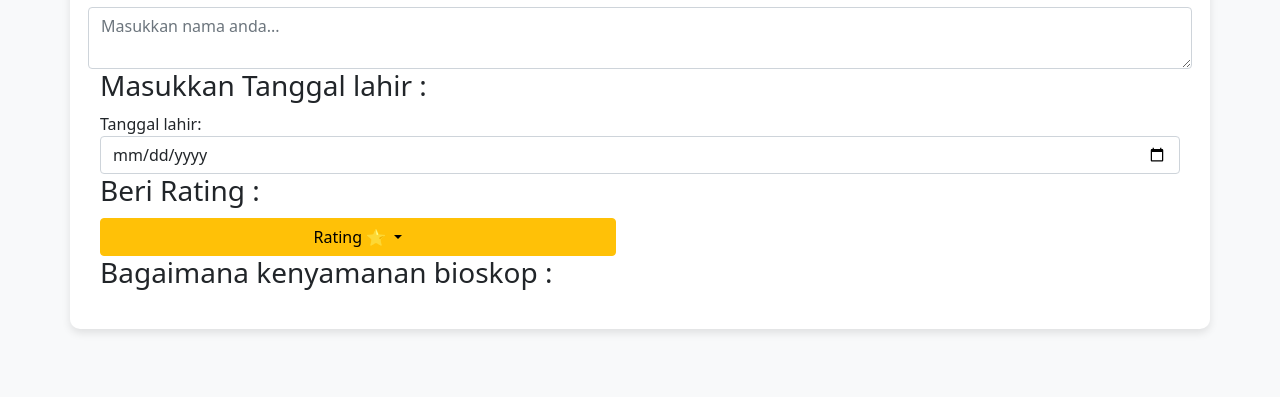
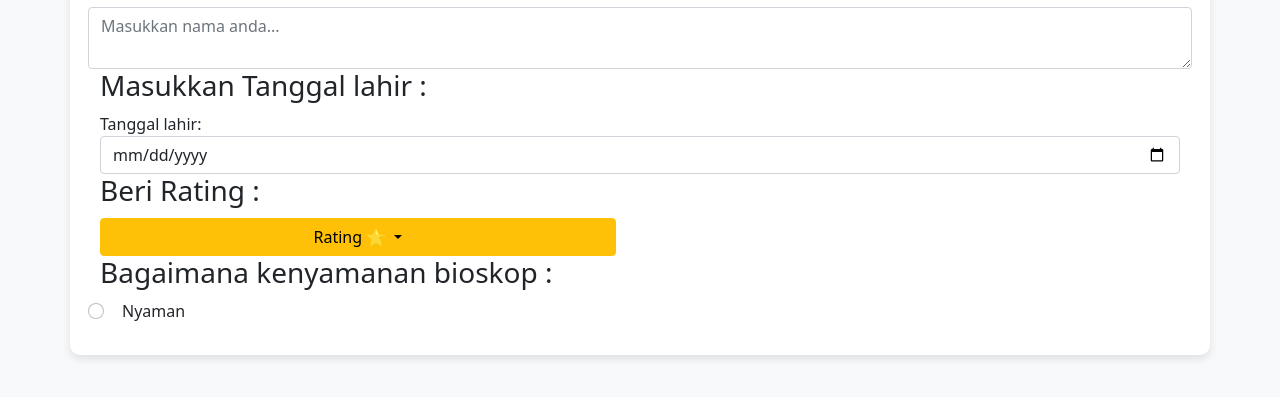
Before and after one commit to DimasCW/163_ExeDua, a plain HTML site: page page2.html in a window 1280 px wide. Shown: the part 185-582 px from the top of the page. Drawn offline with nearby package versions, Linux system fonts and the light colour scheme.

Commit message:
membuat radio pilihan nyaman

```diff
--- a/page2.html
+++ b/page2.html
@@ -70,3 +70,10 @@
         <div class="row">
             <h3>Bagaimana kenyamanan bioskop :</h3>
         </div>
+        <div class="row">
+            <div class="form-check">
+                <input class="form-check-input" type="radio" name="comfort" id="comfortable" value="comfortable">
+                <label class="form-check-label" for="comfortable">
+                  Nyaman
+                </label>
+              </div>
```
